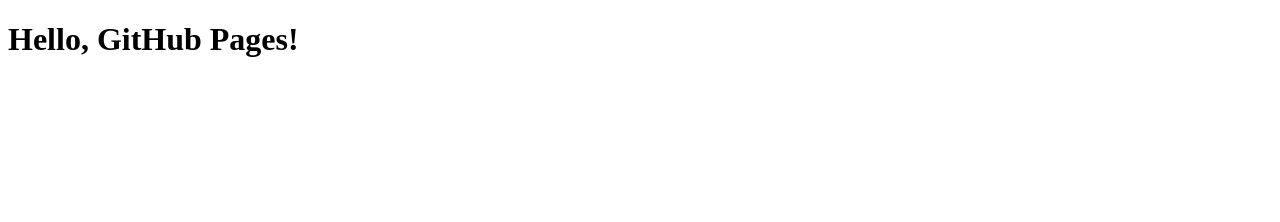
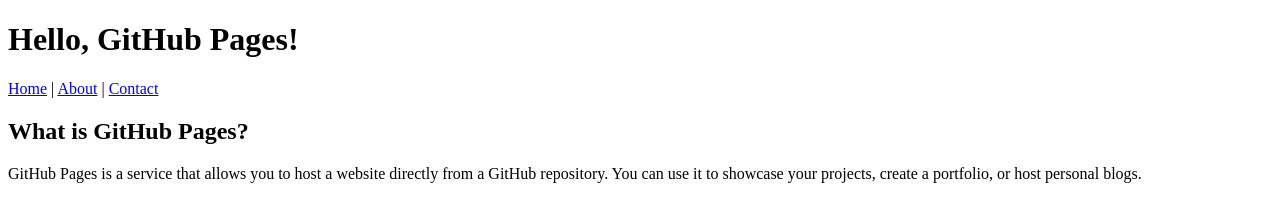
Before and after one commit to NguyenNQ-2004/demo_web_github, a plain HTML site: page index.html in a window 1280 px wide. Drawn offline with Linux system fonts and the light colour scheme.

Commit message:
Update GitHub Pages

```diff
--- a/index.html
+++ b/index.html
@@ -7,5 +7,18 @@
   </head>
   <body>
     <h1>Hello, GitHub Pages!</h1>
+    <nav>
+      <a href="home.html">Home</a> | <a href="about.html">About</a> |
+      <a href="contact.html">Contact</a>
+    </nav>
+
+    <section>
+      <h2>What is GitHub Pages?</h2>
+      <p>
+        GitHub Pages is a service that allows you to host a website directly
+        from a GitHub repository. You can use it to showcase your projects,
+        create a portfolio, or host personal blogs.
+      </p>
+    </section>
   </body>
 </html>
```
